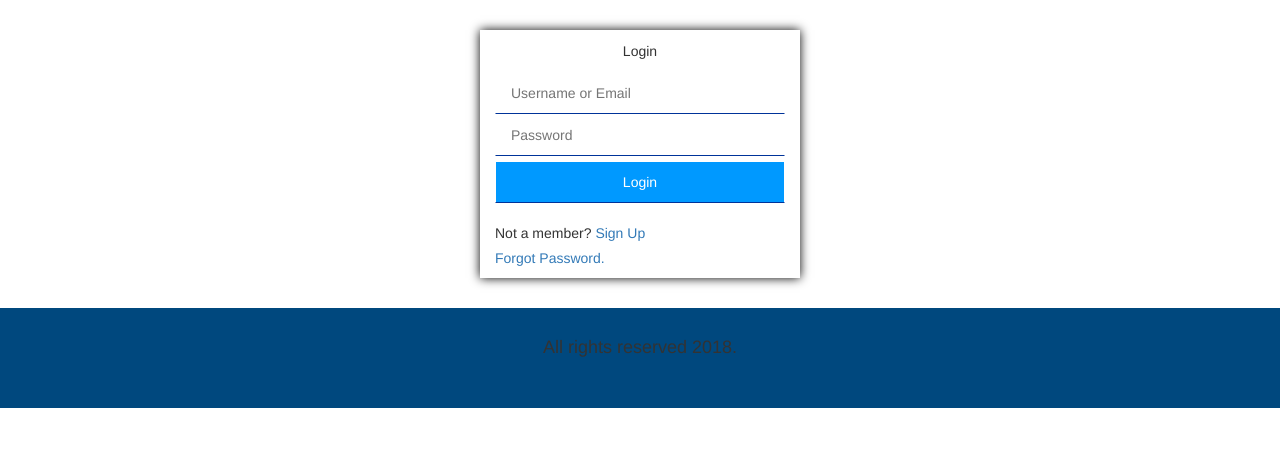
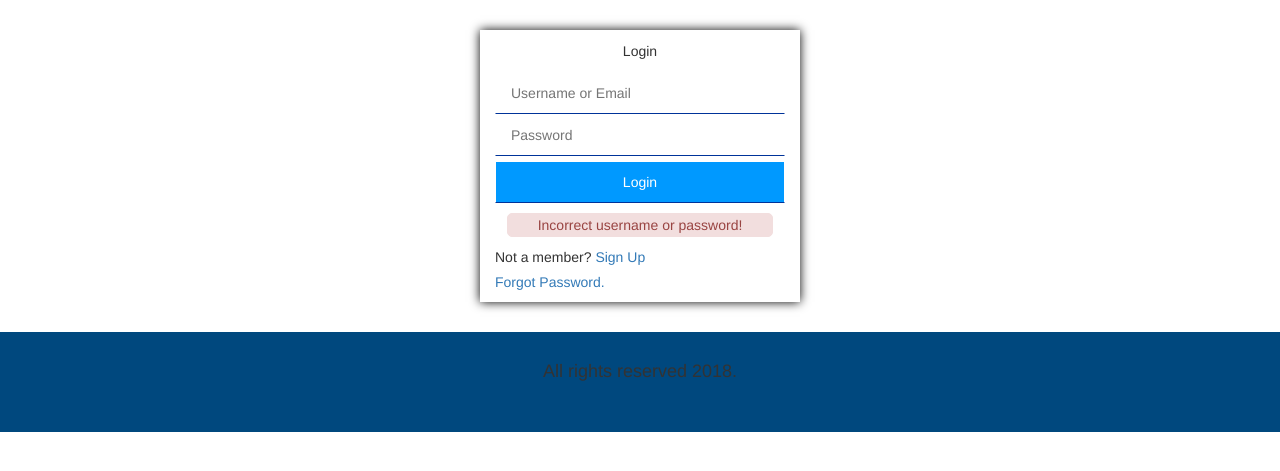
Before and after one commit to itsmenayrb/saad_info-system, a PHP site: page /login.php?login=error in a window 1280 px wide. Shown: the part 52-523 px from the top of the page. Run offline with PHP 8.4, Linux system fonts and the light colour scheme.

Commit message:
Added error message for incorrect login credentials

```diff
--- a/login.php
+++ b/login.php
@@ -14,6 +14,17 @@
 				<div id="login-submit-button">
 					<input type="submit" name="submit" id="submit" value="Login"/>
 				</div>
+				<?php
+					if(!isset($_GET['login'])){
+
+					}
+					else{
+						$loginCheck = $_GET['login'];
+						if($loginCheck == "error"){
+							echo "<div class='error_report'><p>Incorrect username or password!</p></div>";
+						}
+					}
+				?>
 				<div id="login-register-link">
 					Not a member? <a href="register.php">Sign Up</a>
 				</div>
--- a/style.css
+++ b/style.css
@@ -131,12 +131,14 @@ h4 {
 .error_report p{
 	width: 92%;
 	margin: 0 auto;
+	margin-top: 10px;
+	margin-bottom: -10px;
 	padding: 10px;
 	border: 1px solid #f2dede;
 	color: #994442;
 	background: #f2dede;
 	border-radius: 5px;
-	text-align: left;
+	text-align: center;
 }
 
 .success_report p{
```
Also changed, not shown: includes/login.inc.php (+2 -12 lines).
